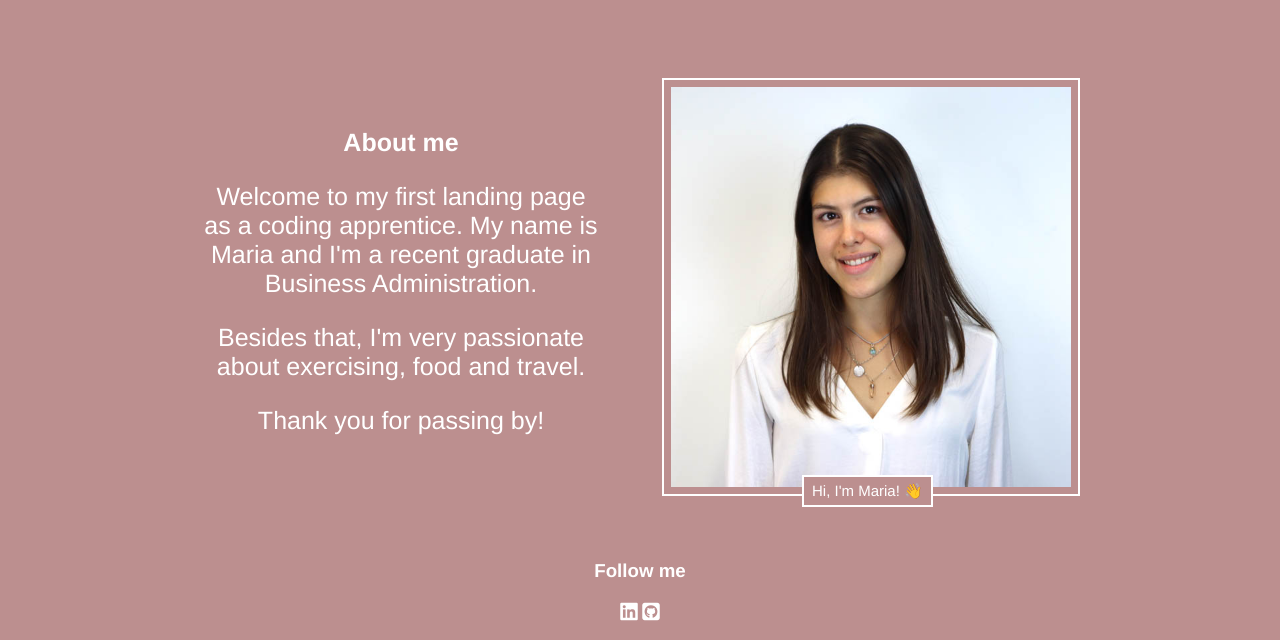
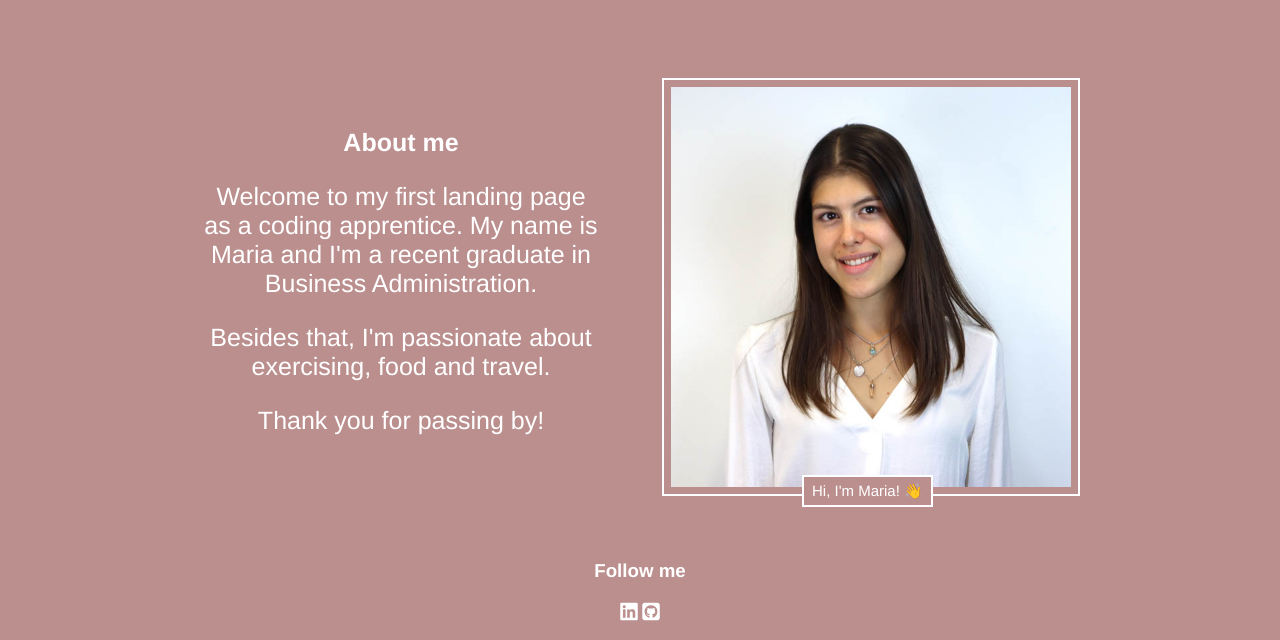
Before and after one commit to mariapereira25/landingpage, a plain HTML site: page index.html in a window 1280 px wide. Shown: the part 752-1392 px from the top of the page. Drawn offline with Linux system fonts and the light colour scheme.

Commit message:
Update index.html

```diff
--- a/index.html
+++ b/index.html
@@ -20,7 +20,7 @@
 				<div>
 					<p class="textCodingApprentice" class="description"><strong>About me</strong></p>
 					<p class="description">Welcome to my first landing page as a coding apprentice. My name is Maria and I'm a recent graduate in Business Administration. </p>
-					<p class="description">Besides that, I'm very passionate about exercising, food and travel.</p>
+					<p class="description">Besides that, I'm passionate about exercising, food and travel.</p>
 					<p class="description">Thank you for passing by!</p>
 				</div>
 				<div>
```
